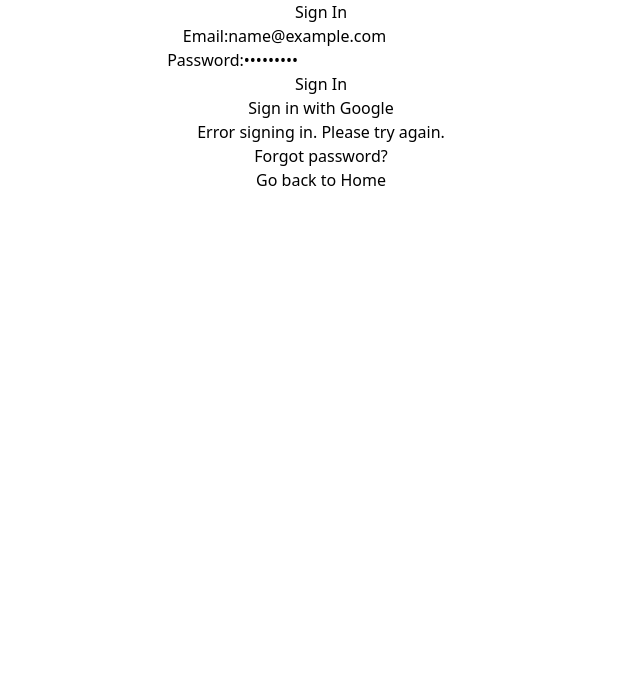
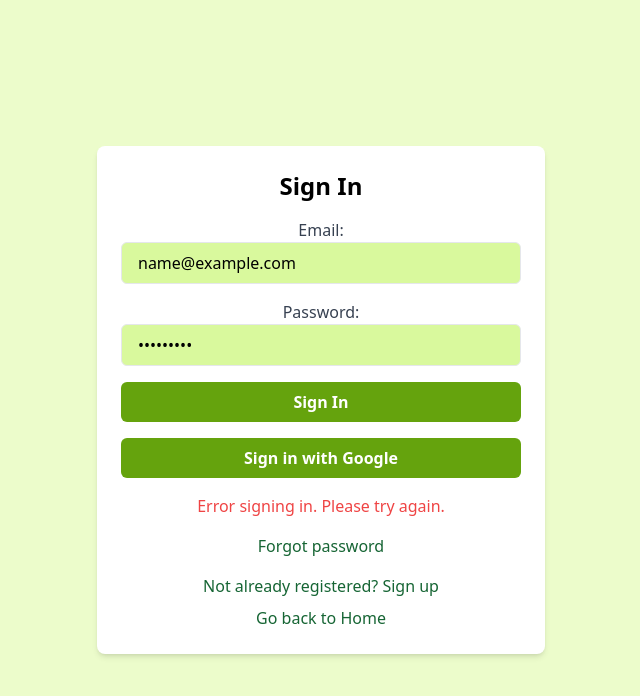
Before and after one commit to tid213/gnm, a React (Create React App) app in the folder client/: page /signin in a window 1280 px wide. Both pictures are taken after typing "name@example.com", "Sample123" into the empty fields and a click on the button "Sign In". Shown: the top 696 px of the page, without its empty margins (319-959 px from the left). Built offline with nearby package versions, Linux system fonts and the light colour scheme; no server answers; the HTML template or start-up script is replaced by a standard one.

Commit message:
added styles to forms

```diff
--- a/client/src/components/SignInForm.jsx
+++ b/client/src/components/SignInForm.jsx
@@ -1,5 +1,6 @@
 import React, { useState } from 'react';
 import { supabase } from '../supabaseClient';
+import { Link } from 'react-router-dom';
 
 const SignInForm = () => {
   const [email, setEmail] = useState('');
@@ -11,7 +12,7 @@ const SignInForm = () => {
     e.preventDefault();
     setLoading(true);
     try {
-      const { user, error } = await supabase.auth.signIn({
+      const { user, error } = await supabase.auth.signInWithPassword({
         email,
         password,
       });
@@ -34,32 +35,55 @@ const SignInForm = () => {
   }
 
   return (
-    <div>
-      <h2>Sign In</h2>
+    <div className="max-w-md mx-auto p-6 bg-white rounded-lg shadow-md">
+  <h2 className="text-2xl font-semibold mb-4">Sign In</h2>
   <form onSubmit={handleSignIn}>
-        <div>
-          <label>Email:</label>
+    <div className="mb-4">
+      <label className="block text-gray-700">Email:</label>
       <input
         type="email"
         value={email}
         onChange={(e) => setEmail(e.target.value)}
+        className="w-full px-4 py-2 border rounded-md bg-lime-200 focus:outline-none focus:border-lime-500"
         required
       />
     </div>
-        <div>
-          <label>Password:</label>
+    <div className="mb-4">
+      <label className="block text-gray-700">Password:</label>
       <input
         type="password"
         value={password}
         onChange={(e) => setPassword(e.target.value)}
+        className="w-full px-4 py-2 border rounded-md bg-lime-200 focus:outline-none focus:border-lime-500"
         required
       />
     </div>
-        <button type="submit" disabled={loading}>Sign In</button>
+    <button
+      type="submit"
+      disabled={loading}
+      className="w-full bg-lime-600 hover:bg-lime-700 text-white font-semibold py-2 px-4 rounded-md focus:outline-none focus:shadow-outline"
+    >
+      {loading ? 'Signing In...' : 'Sign In'}
+    </button>
   </form>
-      <button onClick={handleGoogleSignIn}>Sign in with Google</button>
-      {message && <p>{message}</p>}
+  <button
+    onClick={handleGoogleSignIn}
+    className="mt-4 w-full bg-lime-600 hover:bg-lime-700 text-white font-semibold py-2 px-4 rounded-md focus:outline-none focus:shadow-outline"
+  >
+    Sign in with Google
+  </button>
+  {message && <p className="mt-4 text-red-500">{message}</p>}
+  <div className="mt-4 text-center">
+        <Link to="/forgotpassword" className="text-green-800 hover:text-green-600">Forgot password</Link>
       </div>
+  <div className="mt-4 text-center">
+        <Link to="/signup" className="text-green-800 hover:text-green-600">Not already registered? Sign up</Link>
+      </div>
+      <div className="mt-2 text-center">
+        <Link to="/" className="text-green-800 hover:text-green-600">Go back to Home</Link>
+      </div>
+</div>
+
   );
 };
 
--- a/client/src/components/SignUpForm.jsx
+++ b/client/src/components/SignUpForm.jsx
@@ -35,14 +35,14 @@ const SignUpForm = () => {
   }
 
   return (
-    <div className="max-w-md mx-auto mt-20 p-6 bg-white rounded-lg shadow-md">
+    <div className="max-w-md mx-auto p-6 bg-white rounded-lg shadow-md">
       <h2 className="text-2xl font-semibold mb-4">Sign Up</h2>
       <form onSubmit={handleSubmit}>
         <div className="mb-4">
           <label className="block text-gray-700">Email:</label>
           <input
             type="email"
-            className="w-full px-4 py-2 border rounded-md bg-gray-100 focus:outline-none focus:border-blue-500"
+            className="w-full px-4 py-2 border rounded-md bg-lime-200 focus:outline-none focus:border-lime-500"
             value={email}
             onChange={(e) => setEmail(e.target.value)}
             required
@@ -52,7 +52,7 @@ const SignUpForm = () => {
           <label className="block text-gray-700">Password:</label>
           <input
             type="password"
-            className="w-full px-4 py-2 border rounded-md bg-gray-100 focus:outline-none focus:border-blue-500"
+            className="w-full px-4 py-2 border rounded-md bg-lime-200 focus:outline-none focus:border-lime-500"
             value={password}
             onChange={(e) => setPassword(e.target.value)}
             required
@@ -60,24 +60,24 @@ const SignUpForm = () => {
         </div>
         <button
           type="submit"
-          className="w-full bg-customDarkGreen hover:bg-customBrown text-white font-semibold py-2 px-4 rounded-md focus:outline-none focus:shadow-outline"
+          className="w-full bg-lime-600 hover:bg-lime-700 text-white font-semibold py-2 px-4 rounded-md focus:outline-none focus:shadow-outline"
           disabled={loading}
         >
           {loading ? 'Signing Up...' : 'Sign Up'}
         </button>
       </form>
       <button
-        className="mt-4 w-full bg-customDarkGreen hover:bg-customBrown text-white font-semibold py-2 px-4 rounded-md focus:outline-none focus:shadow-outline"
+        className="mt-4 w-full bg-lime-600 hover:bg-lime-700 text-white font-semibold py-2 px-4 rounded-md focus:outline-none focus:shadow-outline"
         onClick={handleGoogleSignIn}
       >
         Sign in with Google
       </button>
       {message && <p className="mt-4 text-red-500">{message}</p>}
       <div className="mt-4 text-center">
-        <Link to="/signin" className="text-blue-500 hover:text-blue-700">Already signed up? Sign in</Link>
+        <Link to="/signin" className="text-green-800 hover:text-green-600">Already signed up? Sign in</Link>
       </div>
       <div className="mt-2 text-center">
-        <Link to="/" className="text-blue-500 hover:text-blue-700">Go back to Home</Link>
+        <Link to="/" className="text-green-800 hover:text-green-600">Go back to Home</Link>
       </div>
     </div>
   );
--- a/client/src/pages/SignIn.jsx
+++ b/client/src/pages/SignIn.jsx
@@ -4,11 +4,9 @@ import { Link } from 'react-router-dom';
 
 function SignIn(){
     return(
-        <div>
-            <SignInForm />
-            <Link to="/forgotpassword">Forgot password?</Link>
-            <br/>
-            <Link to="/">Go back to Home</Link>
+        <div className="min-h-screen bg-lime-100 flex items-center justify-center">
+            <div className="max-w-md w-full"><SignInForm /></div>
+
         </div>
     )
 }
--- a/client/src/pages/SignUp.jsx
+++ b/client/src/pages/SignUp.jsx
@@ -3,8 +3,9 @@ import { Link } from 'react-router-dom';
 
 function SignUp(){
     return(
-        <div>
-            <SignUpForm />
+        <div className="min-h-screen bg-lime-100 flex items-center justify-center">
+            <div className="max-w-md w-full"><SignUpForm /></div>
+
         </div>
     )
 }
```
Lines whose indentation alone changed are shown as unchanged.
